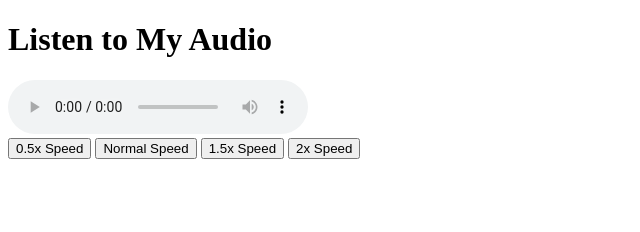
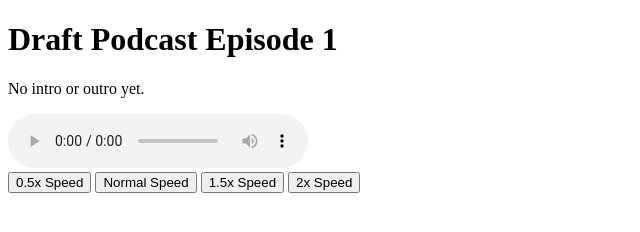
Before and after one commit to mvtucci/podcast, a plain HTML site: page index.html in a window 1280 px wide. Shown: the whole page, without its empty margins (0-640 px from the left). Drawn offline with Linux system fonts and the light colour scheme.

Commit message:
Update index.html

```diff
--- a/index.html
+++ b/index.html
@@ -6,7 +6,8 @@
     <title>Audio Player</title>
 </head>
 <body>
-    <h1>Listen to My Audio</h1>
+    <h1>Draft Podcast Episode 1</h1>
+    <p>No intro or outro yet.</p>
     <audio id="audioPlayer" controls>
         <source src="mvt1v1.1.mp3" type="audio/mp3">
         Your browser does not support the audio element.
```
